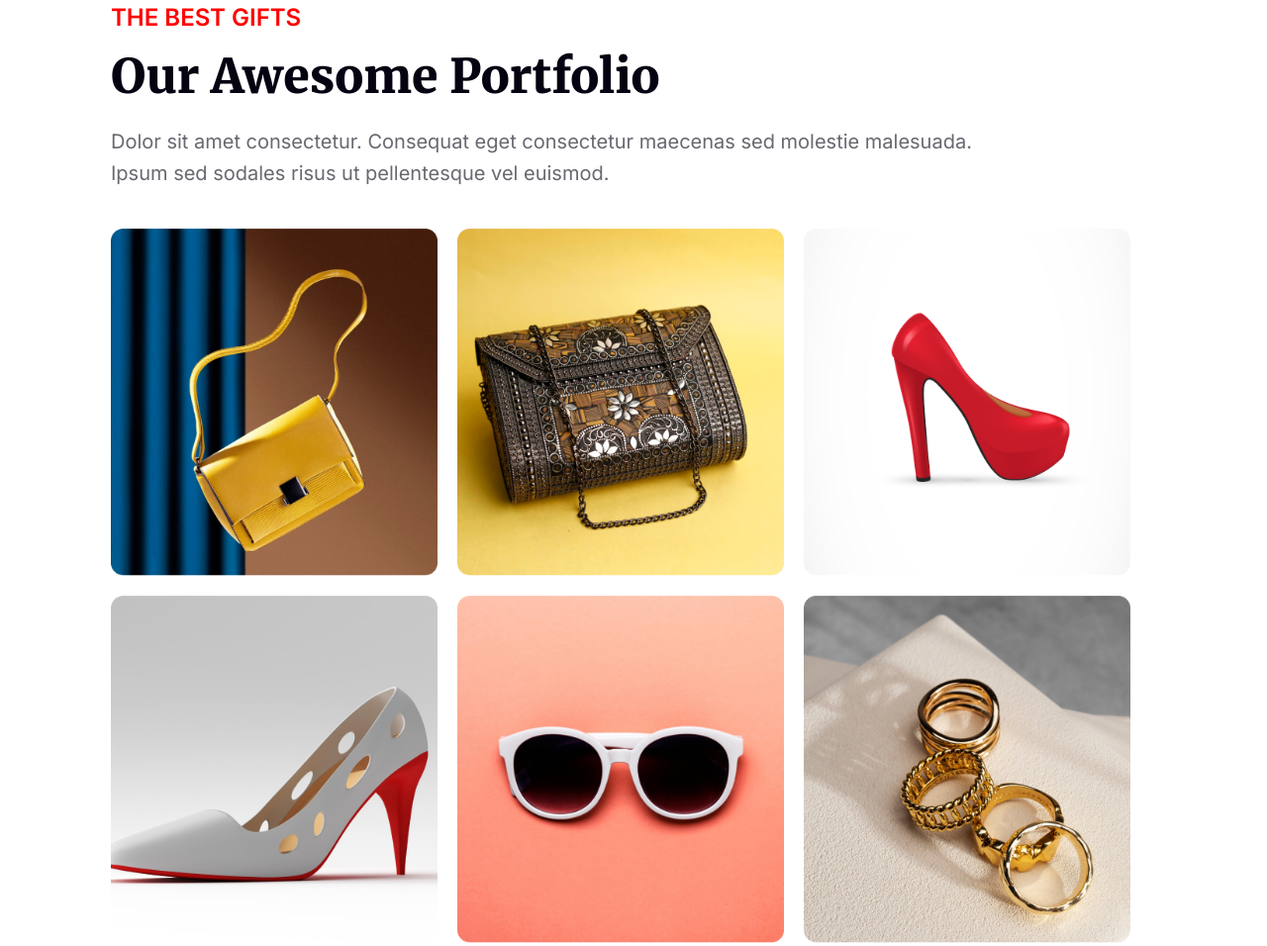
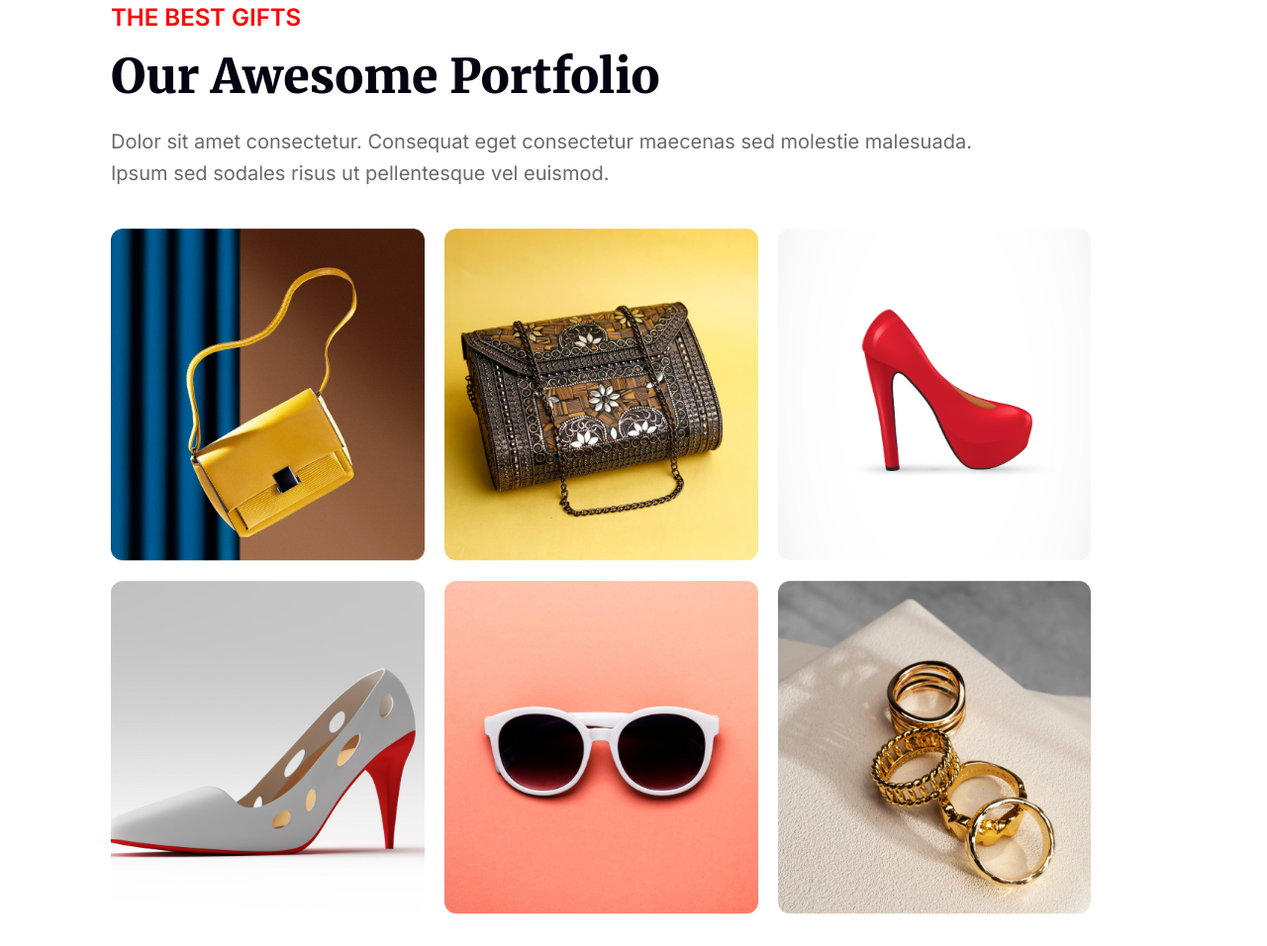
Before and after one commit to md-jihad-khan/programinghero-B9-A1, a plain HTML site: page index.html in a window 1280 px wide. Shown: the part 4166-5122 px from the top of the page at 99% size. Drawn offline with Linux system fonts and the light colour scheme.

Commit message:
fixed some error

```diff
--- a/styles/style.css
+++ b/styles/style.css
@@ -386,7 +386,7 @@
   gap: 20px;
 }
 .portfolio .portfolio-img img {
-  max-width: 330px;
+  max-width: 30%;
   transition: 0.2s ease-in-out;
 }
 
```
